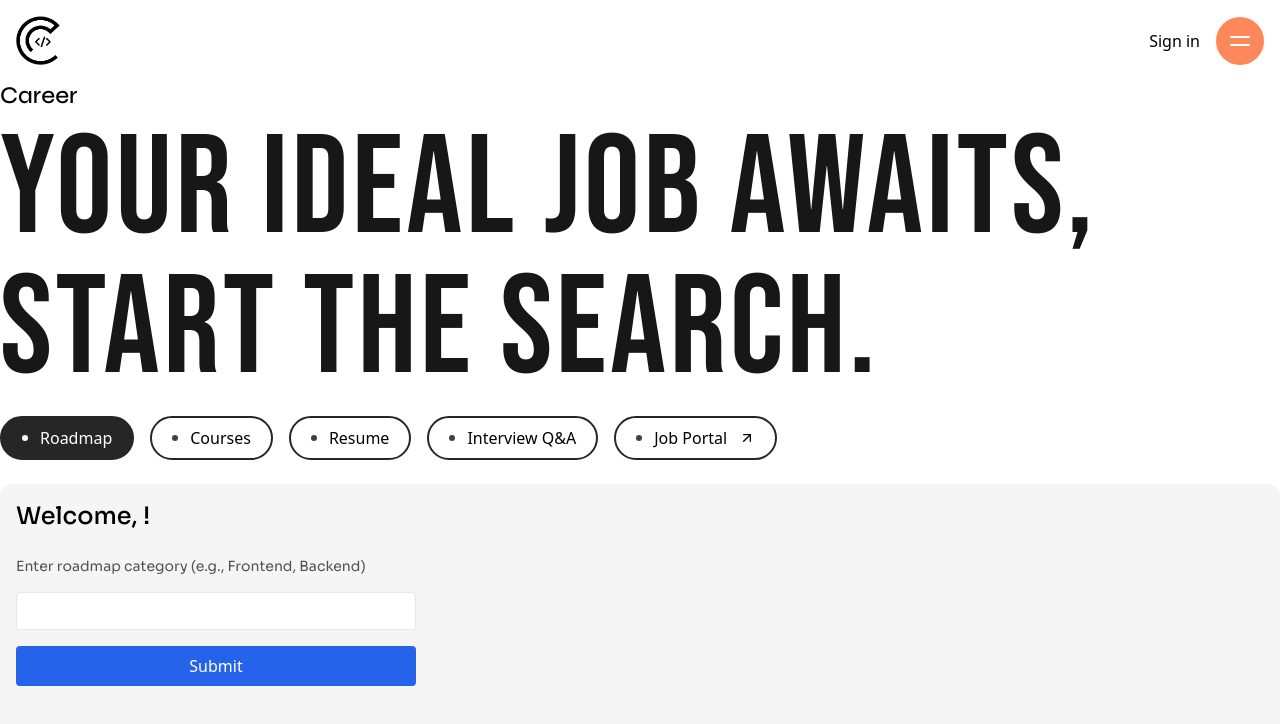
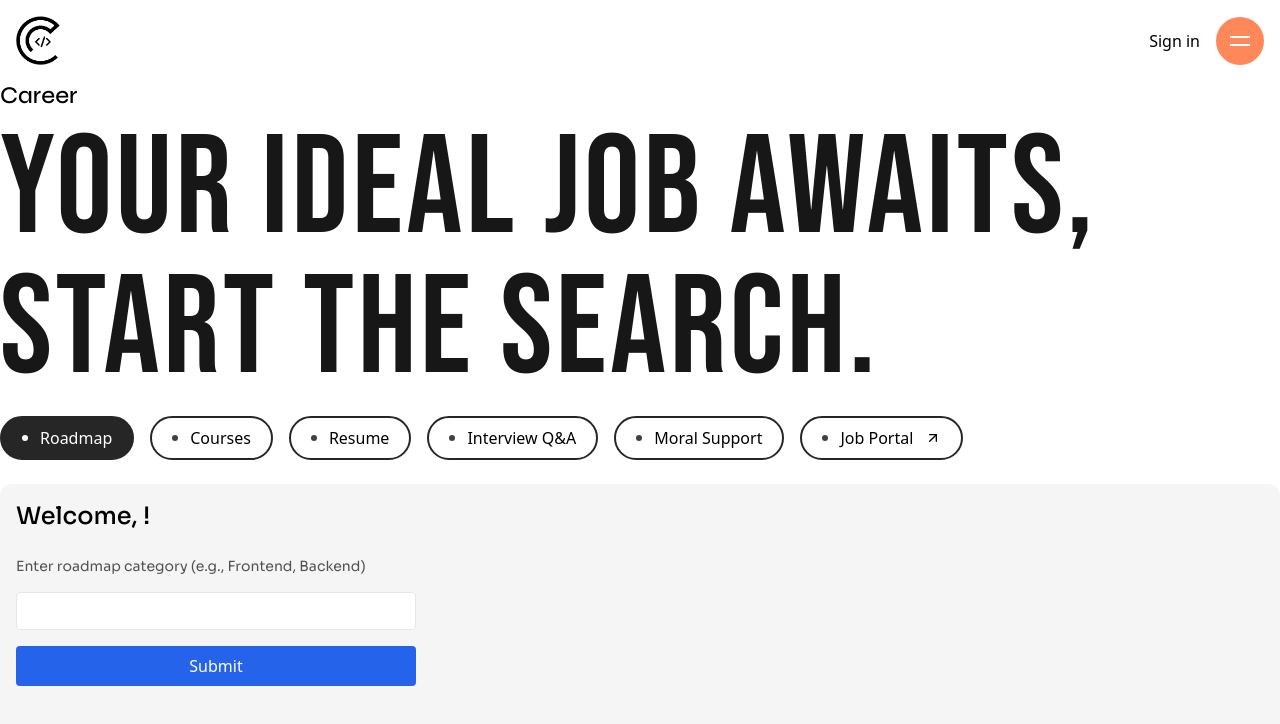
Before and after one commit to Shivastoic/codifyclub, a Next.js app: page /career in a window 1280 px wide. Shown: the top 724 px of the page. Built offline with nearby package versions, Linux system fonts and the light colour scheme; no server answers.

Commit message:
new comm

```diff
--- a/src/app/career/career-navigation/index.jsx
+++ b/src/app/career/career-navigation/index.jsx
@@ -12,6 +12,7 @@ import CourseComponents from "../courses"
 import InterviewQAComponents from "../interview"
 import ResumeComponents from "../resume"
 import LiveInterviewComponents from "../live-interview"
+import MoralSupport from "../moral-support"
 
 // DATA
 const data = {
@@ -21,6 +22,7 @@ const data = {
     button_five_text: "Resume",
     button_four_text: "Interview Q&A",
     button_six_text: "Live Interview",
+    button_seven_text: "Moral Support",
     button_three_text: "Job Portal",
     button_three_link: "https://job-finder-henna-one.vercel.app"
 
@@ -42,6 +44,8 @@ export default function CareerNavigation() {
                 return <ResumeComponents />
             case "Interview Q&A":
                 return <InterviewQAComponents />
+            case "Moral Support":
+                return <MoralSupport />
             // case "Live Interview":
             //     return <LiveInterviewComponents />
             // case "Job Portal":
@@ -109,6 +113,19 @@ export default function CareerNavigation() {
                     )
 
                 }
+                {
+
+                activeLink === "Moral Support" ? (
+                    <DotButtonDark onClick={() => setActiveLink("Moral Support")}>
+                        {data.button_seven_text}
+                    </DotButtonDark>
+                ) : (
+                    <DotButton onClick={() => setActiveLink("Moral Support")}>
+                        {data.button_seven_text}
+                    </DotButton>
+                )
+
+            }
                 {/* {
 
                     activeLink === "Live Interview" ? (
--- /dev/null
+++ b/src/app/career/moral-support/index.jsx
@@ -0,0 +1,11 @@
+export default function MoralSupport(){
+
+    return (
+
+        <section>
+            Moral support
+        </section>
+
+    )
+
+}
```
